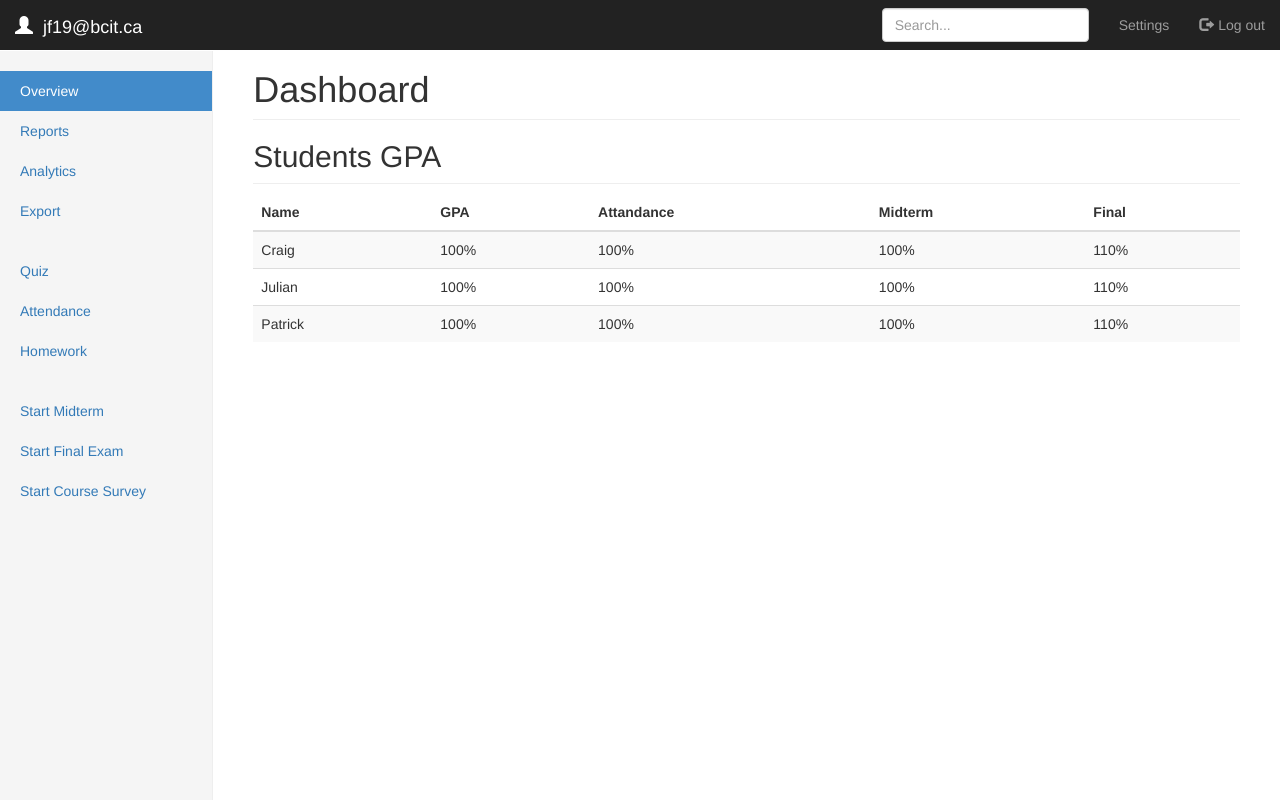
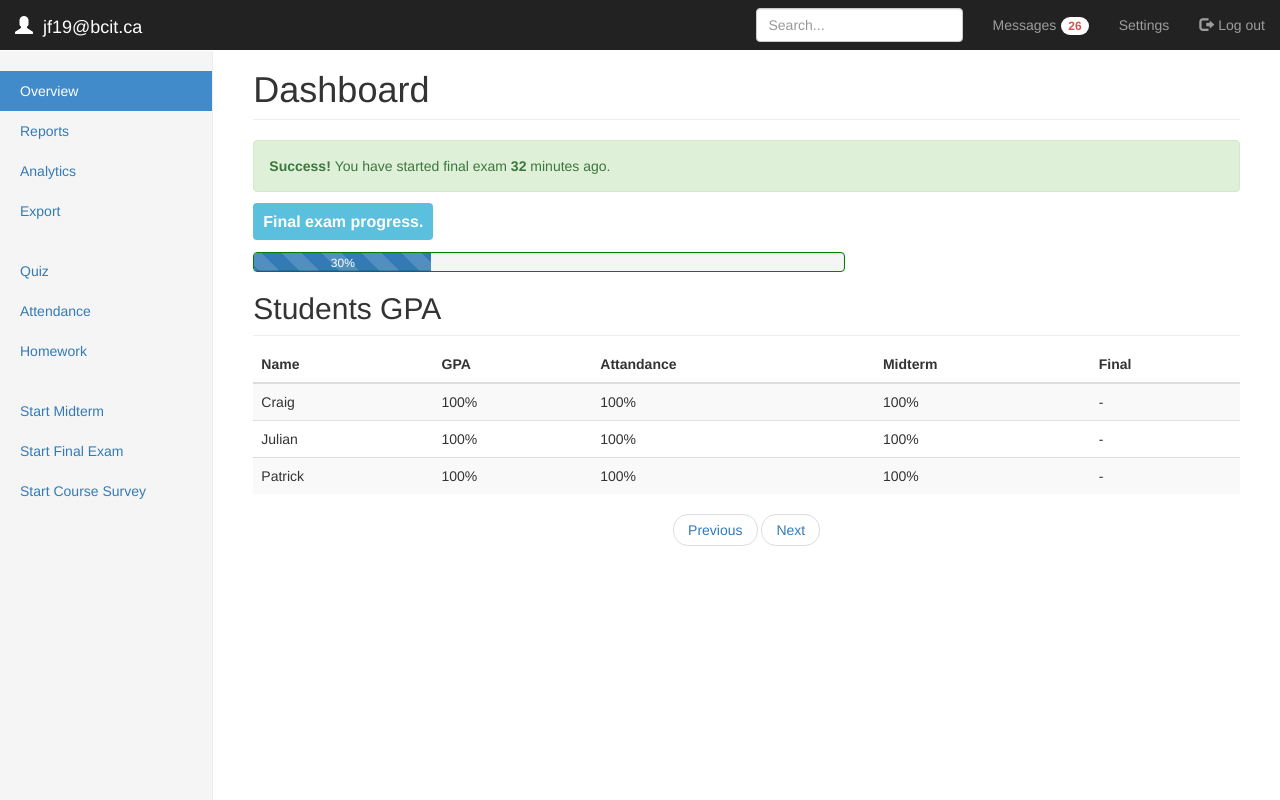
Before and after one commit to patrick-zhang/comp1950finalproject, a PHP site: page /dashboard/dashboard.html in a window 1280 px wide. Run offline with PHP 8.4, Linux system fonts and the light colour scheme; some libraries are stand-ins or nearby versions.

Commit message:
add more element in dashboard

```diff
--- a/dashboard/css/dashboard.css
+++ b/dashboard/css/dashboard.css
@@ -17,6 +17,29 @@ body {
 
 .glyphicon {
   padding-right: 5px;
+}
+
+.badge {
+  margin-left: 5px;
+  background-color: white;
+  color: #d9534f;
+}
+
+.progress {
+  width: 60%;
+  border: 1px solid green;
+}
+
+.progress-label {
+  padding-bottom: 10px;
+}
+
+.progress-label .label {
+  padding: 10px;
+}
+
+.label-info {
+  font-size: 16px;
 }
 
 /*
--- a/dashboard/dashboard.html
+++ b/dashboard/dashboard.html
@@ -4,10 +4,6 @@
     <meta charset="utf-8">
     <meta http-equiv="X-UA-Compatible" content="IE=edge">
     <meta name="viewport" content="width=device-width, initial-scale=1">
-    <!-- The above 3 meta tags *must* come first in the head; any other head content must come *after* these tags -->
-    <meta name="description" content="">
-    <meta name="author" content="">
-    <link rel="icon" href="../../favicon.ico">
 
     <title>COMP 1950 Final Project - Dashboard</title>
 
@@ -37,6 +33,7 @@
         </div>
         <div id="navbar" class="navbar-collapse collapse">
           <ul class="nav navbar-nav navbar-right">
+            <li><a href="#">Messages<span class="badge">26</span></a></li>
             <li><a href="#">Settings</a></li>
             <li><a href="./"><span class="glyphicon glyphicon-log-out"></span>Log out</a></li>
           </ul>
@@ -70,6 +67,21 @@
         <div class="col-sm-9 col-sm-offset-3 col-md-10 col-md-offset-2 main">
           <h1 class="page-header">Dashboard</h1>
 
+          <div class="alert alert-success">
+            <strong>Success! </strong> You have started final exam <strong>32</strong> minutes ago.
+          </div>
+
+          <p class="progress-label">
+            <span class="label label-info">Final exam progress.</span>
+          </p>
+          <div class="progress">
+            <div class="progress-bar progress-bar-striped active" role="progressbar"
+            aria-valuenow="40" aria-valuemin="0" aria-valuemax="100" style="width:30%">
+              30%
+            </div>
+          </div>
+
+
           <h2 class="sub-header">Students GPA</h2>
           <div class="table-responsive">
             <table class="table table-striped">
@@ -88,24 +100,28 @@
                   <td>100%</td>
                   <td>100%</td>
                   <td>100%</td>
-                  <td>110%</td>
+                  <td>-</td>
                 </tr>
                 <tr>
                   <td>Julian</td>
                   <td>100%</td>
                   <td>100%</td>
                   <td>100%</td>
-                  <td>110%</td>
+                  <td>-</td>
                 </tr>
                 <tr>
                   <td>Patrick</td>
                   <td>100%</td>
                   <td>100%</td>
                   <td>100%</td>
-                  <td>110%</td>
+                  <td>-</td>
                 </tr>
               </tbody>
             </table>
+            <ul class="pager">
+              <li><a href="#">Previous</a></li>
+              <li><a href="#">Next</a></li>
+            </ul>
           </div>
         </div>
       </div>
```
